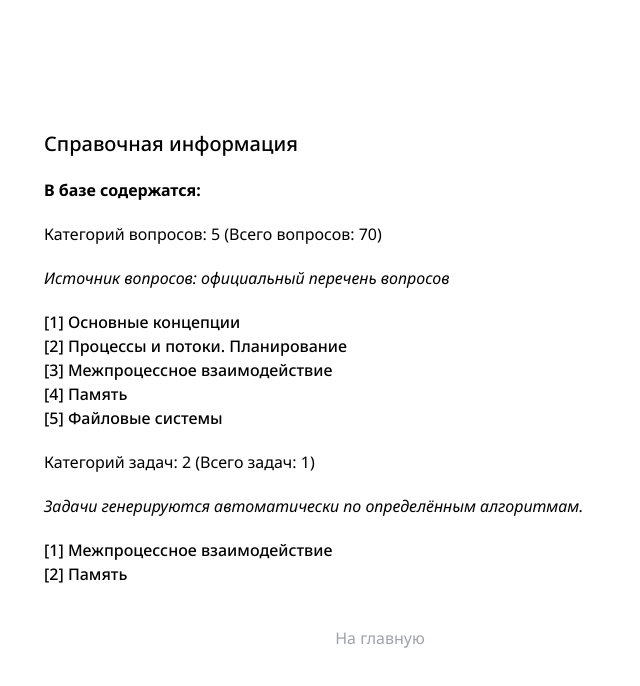
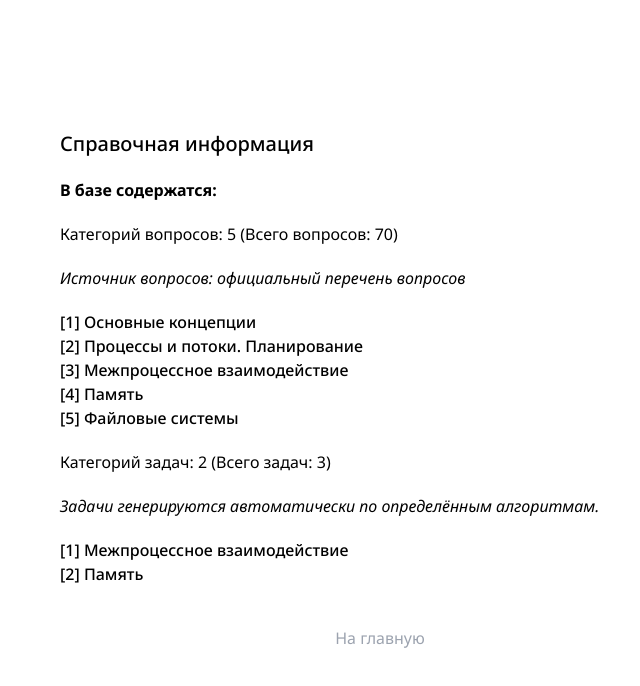
Before and after one commit to losica2014/os-exam-demo, a React (Vite) app: page /os-exam-demo/about in a window 1280 px wide. Shown: the top 686 px of the page, without its empty margins (260-900 px from the left). Built offline with nearby package versions, Linux system fonts and the light colour scheme.

Commit message:
Добавлено 2 новых вариации задания про банкира. Исправлен баги с высотой страницы и с таблицами на малых экранах.

```diff
--- /dev/null
+++ b/src/components/BankerTable.tsx
@@ -0,0 +1,64 @@
+export function BankerTables({demands, allocations, numResources}: {demands: number[][], allocations: number[][], numResources: number}): JSX.Element {
+    return (
+        <div className='flex gap-6 flex-wrap'>
+            <table className='table table-fixed border border-collapse caption-top grow'>
+                <caption className="p-2 table-caption">
+                    Текущее распределение
+                </caption>
+                <thead>
+                    <tr>
+                        <th className="border p-2"></th>
+                        {
+                            [...Array(numResources)].map((_, i) => {
+                                return <th className="border p-2" key={i}>№{i + 1}</th>
+                            })
+                        }
+                    </tr>
+                </thead>
+                <tbody>
+                    {allocations.map((allocation, process) => {
+                        return (
+                        <tr>
+                            <td className="border p-2">P{process+1}</td>
+                            {
+                                allocation.map((v, i) => {
+                                    return <td className="border p-2" key={i}>{v}</td>
+                                })
+                            }
+                        </tr>
+                        )
+                    })}
+                </tbody>
+            </table>
+            <table className='table table-fixed border border-collapse caption-top grow'>
+                <caption className="p-2 table-caption">
+                    Максимальные требования
+                </caption>
+                <thead>
+                    <tr>
+                        <th className="border p-2"></th>
+                        {
+                            [...Array(numResources)].map((_, i) => {
+                                return <th className="border p-2">№{i + 1}</th>
+                            })
+                        }
+                    </tr>
+                </thead>
+                <tbody>
+                    {demands.map((demand, process) => {
+                        return (
+                            <tr>
+                                <td className="border p-2">P{process+1}</td>
+                                {
+                                    demand.map((v) => {
+                                        return <td className="border p-2">{v}</td>
+                                    })
+                                }
+                            </tr>
+                        )
+                    })}
+                </tbody>
+            </table>
+        </div>
+    );
+}
--- a/src/components/Card.tsx
+++ b/src/components/Card.tsx
@@ -79,6 +79,7 @@ export const Card = memo(function Card({id} : {id: number}): JSX.Element {
                     <p className="italic">Нет задач. Мы не знаем, почему, но это так.</p>
                 )
             }
+            <p className='text-gray-400 text-justify'>Правильность ответа не гарантирована, но предполагается.</p>
             <p className='text-gray-400 text-justify'>Билет может менять содержимое задач при обновлении сервиса. Если хотите точно сохранить его - делайте скриншот.</p>
         </div>
     );
--- a/src/db.tsx
+++ b/src/db.tsx
@@ -1,6 +1,7 @@
 import Prando from "prando";
 import { DynamicQuestionGroup, QuestionGroup } from "./types";
-import { BankerState, generateBankerState, runBanker } from "./tasks/banker";
+import { BankerResult, BankerState, generateBankerState, runBanker } from "./tasks/banker";
+import { BankerTables } from "./components/BankerTable";
 
 const questions: QuestionGroup[] = [
     {
@@ -321,6 +322,7 @@ const tasks: DynamicQuestionGroup[] = [
         title: 'Межпроцессное взаимодействие',
         questions: [
             {
+                id: 1,
                 create: (id: number) => {
                     const rand = new Prando(id);
 
@@ -344,77 +346,102 @@ const tasks: DynamicQuestionGroup[] = [
                     const res = runBanker(newState);
                     const { safe, safeOrder, availableAtTheEnd } = res;
                     const answer = safe
-                        ? `Состояние безопасно.\nНайденный безопасный путь: ${safeOrder.map((v) => `Р${v+1}`).join(" -> ")}. Доступные ресурсы: (${availableAtTheEnd.map((v) => v.toString()).join(",\u00A0")}).`
-                        : `Состояние небезопасно.\n${safeOrder.length > 0 ? `Найденный безопасный путь: ${safeOrder.map((v) => `Р${v+1}`).join(" -> ")}.` : 'Не получилось удовлетворить запросы ни одного процесса.'} Доступные ресурсы: (${availableAtTheEnd.map((v) => v.toString()).join(",\u00A0")}).\nНевозможно предоставить:\n${Object.entries(res.unsafeDemands).map(([s, v]) => `\u16EB процессу P${Number(s) + 1} \u2014 (${v.map((v) => v.toString()).join(",\u00A0")})`).join(",\n")}.`;
+                        ? `Состояние безопасно.\nНайденный безопасный путь: ${safeOrder.map((v) => `Р${v+1}`).join(" \u279D ")}. Доступные ресурсы: (${availableAtTheEnd.map((v) => v.toString()).join(",\u00A0")}).`
+                        : `Состояние небезопасно.\n${safeOrder.length > 0 ? `Найденный безопасный путь: ${safeOrder.map((v) => `Р${v+1}`).join(" \u279D ")}.` : 'Не получилось удовлетворить запросы ни одного процесса.'} Доступные ресурсы: (${availableAtTheEnd.map((v) => v.toString()).join(",\u00A0")}).\nНевозможно предоставить:\n${Object.entries(res.unsafeDemands).map(([s, v]) => `\u16EB процессу P${Number(s) + 1} \u2014 (${v.map((v) => v.toString()).join(",\u00A0")})`).join(",\n")}.`;
                     return {
                         id: id,
                         text: text,
-                        data: (
-                            <div className='flex gap-6'>
-                                <table className='table table-fixed border border-collapse caption-top grow'>
-                                    <caption className="p-2 table-caption">
-                                        Текущее распределение
-                                    </caption>
-                                    <thead>
-                                        <tr>
-                                            <th className="border p-2"></th>
-                                            {
-                                                [...Array(numResources)].map((_, i) => {
-                                                    return <th className="border p-2" key={i}>№{i + 1}</th>
-                                                })
-                                            }
-                                        </tr>
-                                    </thead>
-                                    <tbody>
-                                        {allocations.map((allocation, process) => {
-                                            return (
-                                            <tr>
-                                                <td className="border p-2">P{process+1}</td>
-                                                {
-                                                    allocation.map((v, i) => {
-                                                        return <td className="border p-2" key={i}>{v}</td>
-                                                    })
-                                                }
-                                            </tr>
-                                            )
-                                        })}
-                                    </tbody>
-                                </table>
-                                <table className='table table-fixed border border-collapse caption-top grow'>
-                                    <caption className="p-2 table-caption">
-                                        Максимальные требования
-                                    </caption>
-                                    <thead>
-                                        <tr>
-                                            <th className="border p-2"></th>
-                                            {
-                                                [...Array(numResources)].map((_, i) => {
-                                                    return <th className="border p-2">№{i + 1}</th>
-                                                })
-                                            }
-                                        </tr>
-                                    </thead>
-                                    <tbody>
-                                        {demands.map((demand, process) => {
-                                            return (
-                                                <tr>
-                                                    <td className="border p-2">P{process+1}</td>
-                                                    {
-                                                        demand.map((v) => {
-                                                            return <td className="border p-2">{v}</td>
-                                                        })
-                                                    }
-                                                </tr>
-                                            )
-                                        })}
-                                    </tbody>
-                                </table>
-                            </div>
-                        ),
+                        data: <BankerTables allocations={allocations} demands={demands} numResources={numResources} />,
                         answer: answer
                     }
                 }
-            }
+            },
+            {
+                id: 2,
+                create: (id: number) => {
+                    const state = generateBankerState(id);
+                    const { allocations, demands, available, numProcesses, numResources } = state;
+
+                    const text = `В системе имеется ${numProcesses} шт. процессов и ${numResources} шт. видов ресурсов, которые можно предоставлять процессам. Текущее распределение ресурсов и максимальное их количество, необходимое процессам, представлено в таблице. Вектор доступных ресурсов A = (${available.map((v) => v.toString()).join(",\u00A0")}). Безопасно ли данное состояние?`;
+
+                    const res = runBanker(state);
+                    const { safe, safeOrder, availableAtTheEnd } = res;
+                    const answer = safe
+                        ? `Состояние безопасно.\nНайденный безопасный путь: ${safeOrder.map((v) => `Р${v+1}`).join(" \u279D ")}. Доступные ресурсы: (${availableAtTheEnd.map((v) => v.toString()).join(",\u00A0")}).`
+                        : `Состояние небезопасно.\n${safeOrder.length > 0 ? `Найденный безопасный путь: ${safeOrder.map((v) => `Р${v+1}`).join(" \u279D ")}.` : 'Не получилось удовлетворить запросы ни одного процесса.'} Доступные ресурсы: (${availableAtTheEnd.map((v) => v.toString()).join(",\u00A0")}).\nНевозможно предоставить:\n${Object.entries(res.unsafeDemands).map(([s, v]) => `\u16EB процессу P${Number(s) + 1} \u2014 (${v.map((v) => v.toString()).join(",\u00A0")})`).join(",\n")}.`;
+                    return {
+                        id: id,
+                        text: text,
+                        data: <BankerTables allocations={allocations} demands={demands} numResources={numResources} />,
+                        answer: answer
+                    }
+                }
+            },
+            {
+                id: 3,
+                create: (id: number) => {
+                    const rand = new Prando(id);
+
+                    const state = generateBankerState(id);
+                    const { allocations, demands, numProcesses, numResources } = state;
+
+                    // const totalUnmetDemands = [];
+                    // for (let i = 0; i < numResources; i++) {
+                    //     totalUnmetDemands.push(unmetDemands.reduce((total, demand) => total + demand[i], 0));
+                    // }
+
+                    const chosenResource = rand.nextInt(0, numResources - 1);
+                    const available: number[] = state.available.slice();
+                    let res: BankerResult;
+                    available[chosenResource] = Number.POSITIVE_INFINITY;
+                    let retryCount = 0;
+                    do {
+                        const newState: BankerState = {
+                            ...state,
+                            available,
+                        };
+
+                        res = runBanker(newState);
+                        if(!res.safe) {
+                            for(let i = 0; i < numProcesses; i++) {
+                                if(i == chosenResource) continue;
+                                available[i] = rand.nextInt(0, 10);
+                            }
+                        }
+                    } while(!res.safe && retryCount++ < 500);
+
+                    if(!res.safe) {
+                        return {
+                            id: id,
+                            text: 'Задание не будет сгенерировано.'
+                        }
+                    }
+
+                    available[chosenResource] = 0;
+                    do {
+                        const newState: BankerState = {
+                            ...state,
+                            available,
+                        };
+
+                        res = runBanker(newState);
+                        if(!res.safe) {
+                            available[chosenResource]++;
+                        }
+                    } while(!res.safe);
+
+                    const text = `В системе имеется ${numProcesses} шт. процессов и ${numResources} шт. видов ресурсов, которые можно предоставлять процессам. Текущее распределение ресурсов и максимальное их количество, необходимое процессам, представлено в таблице. Вектор доступных ресурсов A = (${available.map((v, index) => index == chosenResource ? 'N' : v.toString()).join(",\u00A0")}). При каком минимальном количестве ресурса №${chosenResource+1} состояние будет безопасным?`;
+
+                    const { safeOrder, availableAtTheEnd } = res;
+                    const answer = `Состояние безопасно при минимальном количестве ресурса №${chosenResource+1} = ${available[chosenResource]}.\nНайденный безопасный путь: ${safeOrder.map((v) => `Р${v+1}`).join(" \u279D ")}. Доступные ресурсы: (${availableAtTheEnd.map((v) => v.toString()).join(",\u00A0")}).`;
+                    return {
+                        id: id,
+                        text: text,
+                        data: <BankerTables allocations={allocations} demands={demands} numResources={numResources} />,
+                        answer: answer
+                    }
+                }
+            },
         ]
     },
     {
--- a/src/pages/About.tsx
+++ b/src/pages/About.tsx
@@ -3,7 +3,7 @@ import { questions, tasks } from "../db"
 
 export default function About() {
     return (
-        <div className="flex flex-col justify-center container max-w-2xl mx-auto h-screen gap-5">
+        <div className="flex flex-col justify-center container max-w-2xl mx-auto gap-5 min-h-screen p-4">
             <h1 className="text-xl font-medium">Справочная информация</h1>
             <h3 className="font-bold">В базе содержатся:</h3>
             <p>Категорий вопросов: {questions.length} (Всего вопросов: {questions.reduce((a, b) => a + b.questions.length, 0)})</p>
--- a/src/pages/Main.tsx
+++ b/src/pages/Main.tsx
@@ -13,7 +13,7 @@ function Main() {
   }
 
   return (
-    <div className="flex flex-col items-center justify-center h-screen">
+    <div className="flex flex-col items-center justify-center min-h-screen p-4">
         {cardId > 0 && <>
             {/* @ts-expect-error @types/react-helmet */}
             <Helmet>
--- a/src/types.ts
+++ b/src/types.ts
@@ -37,7 +37,8 @@ class Question {
 }
 
 class DynamicQuestion {
-    constructor({create}: {create: (id: number) => Question}) {
+    constructor({id, create}: {id: number, create: (id: number) => Question}) {
+        this.id = id;
         this.create = create;
     }
     // constructor({createText, createImage}: {createText: (id: number) => string, createImage?: (id: number) => string}) {
@@ -47,6 +48,8 @@ class DynamicQuestion {
 
     // createText: (id: number) => string;
     // createImage?: (id: number) => string;
+
+    id: number;
 
     create: (id: number) => Question; /* {
         return {
```
Also changed, not shown: src/tasks/banker.tsx (renamed from src/tasks/banker.ts).
